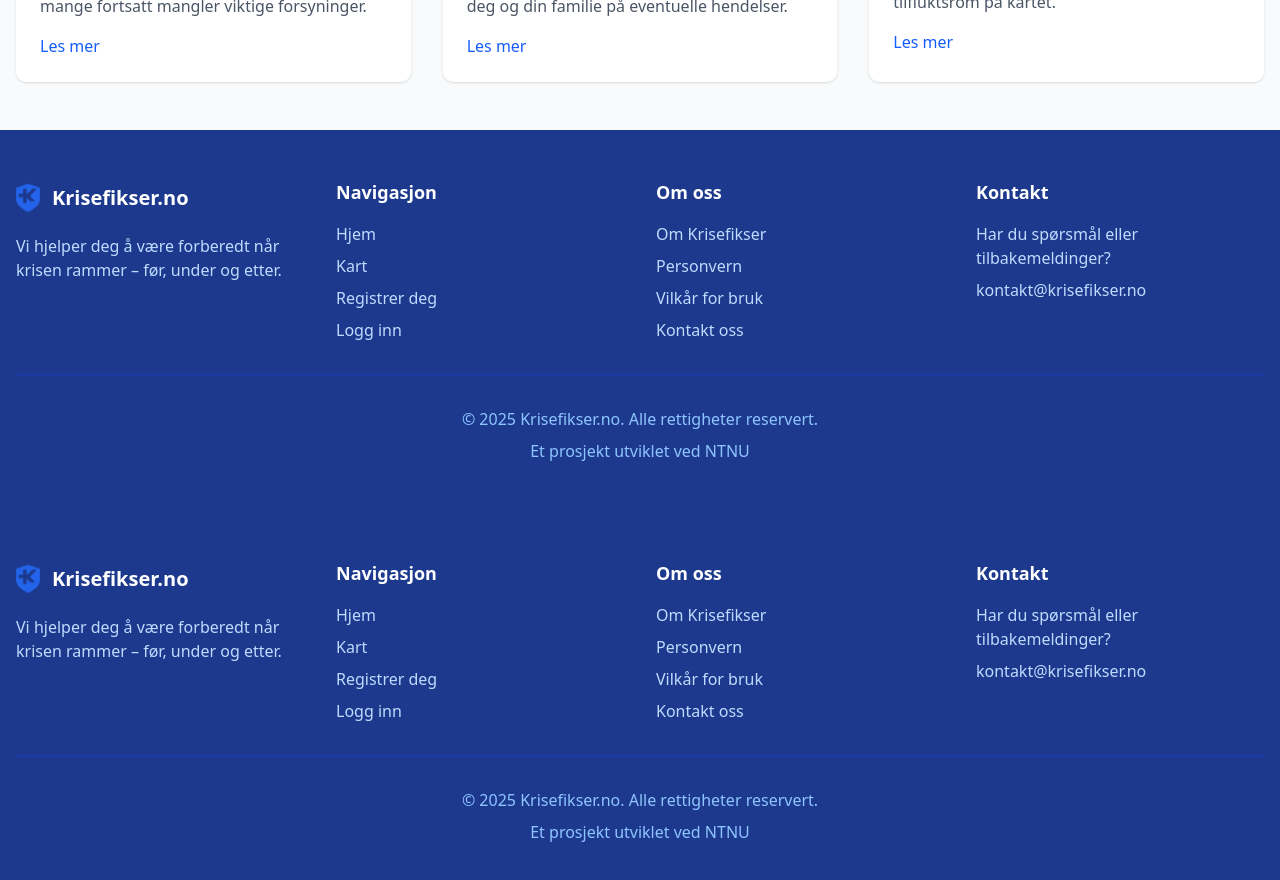
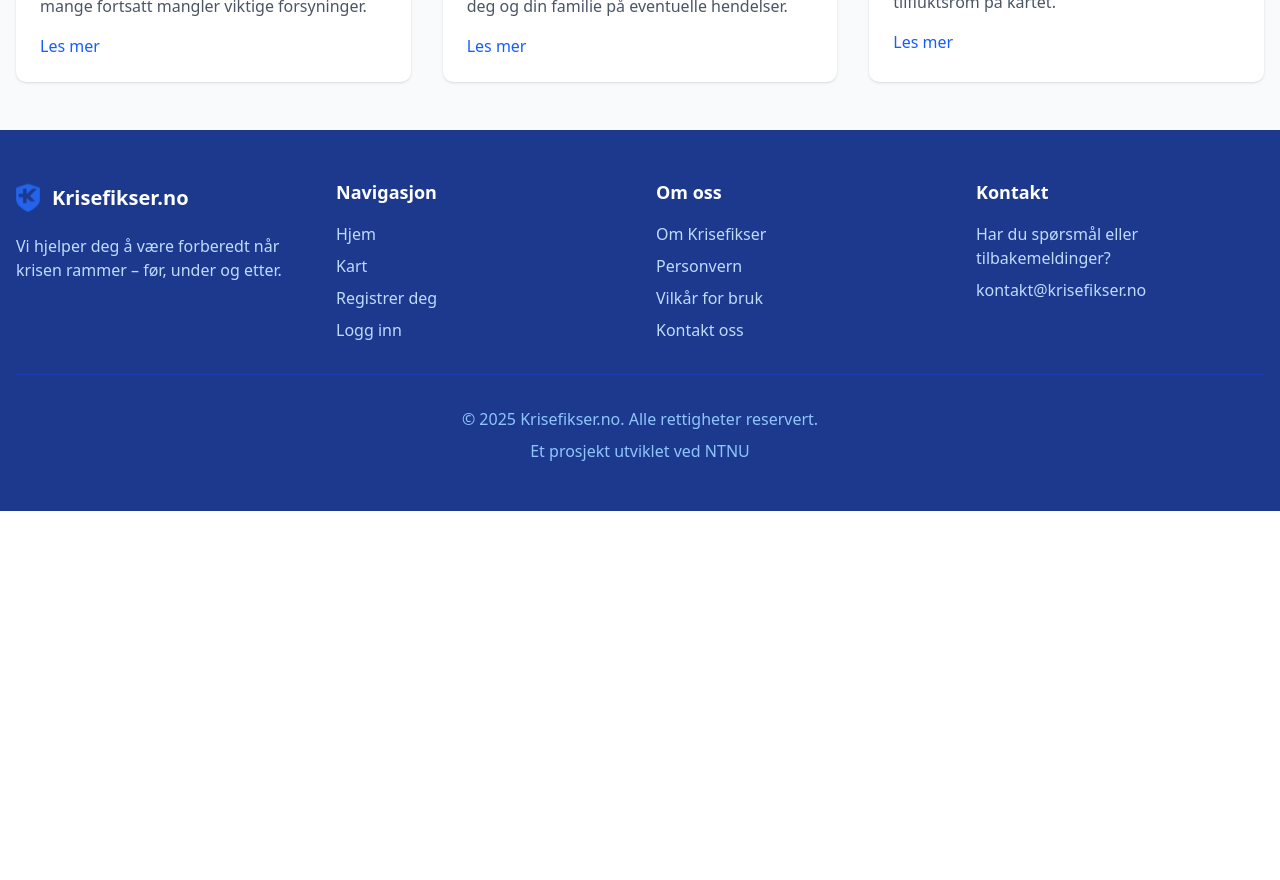
Before and after one commit to idatt2106-v25-02/krisefikser, a Vue app in the folder frontend/: page / in a window 1280 px wide. Shown: the part 2060-2940 px from the top of the page. After the commit the page ends 2571 px from the top, so only its background shows below. Built offline with nearby package versions, Linux system fonts and the light colour scheme.

Commit message:
fix: removed footer from homeview

```diff
--- a/frontend/src/views/nonRegistered/HomeView.vue
+++ b/frontend/src/views/nonRegistered/HomeView.vue
@@ -1,5 +1,4 @@
 <script lang="ts">
-import AppFooter from '@/components/layout/Footer.vue';
 import HeroSection from '@/components/home/HeroSection.vue';
 import CrisisInfoSection from '@/components/home/CrisisInfoSection.vue';
 import FeaturesSection from '@/components/home/FeaturesSection.vue';
@@ -8,7 +7,6 @@ import NewsSection from '@/components/home/NewsSection.vue';
 export default {
   name: 'HomeView',
   components: {
-    AppFooter,
     HeroSection,
     CrisisInfoSection,
     FeaturesSection,
@@ -30,6 +28,5 @@ export default {
       <NewsSection />
     </main>
 
-    <AppFooter />
   </div>
 </template>
```
